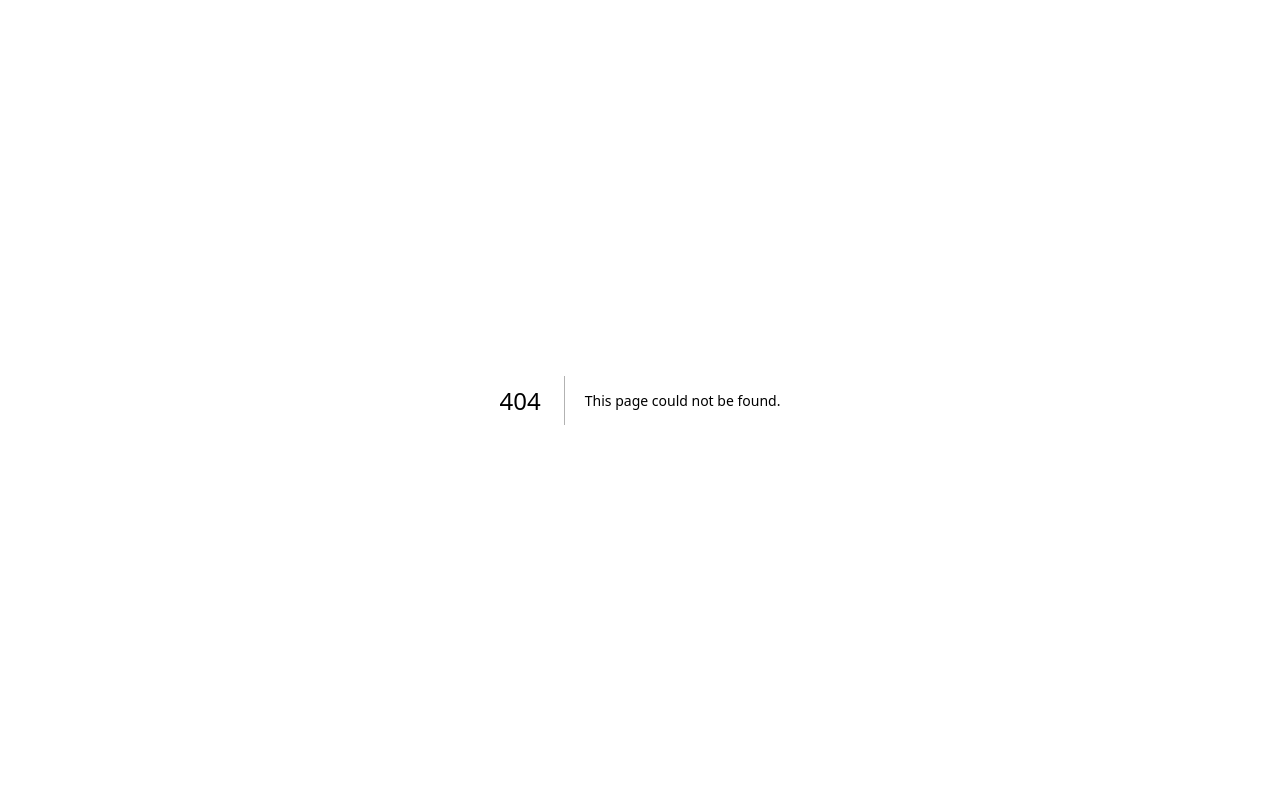
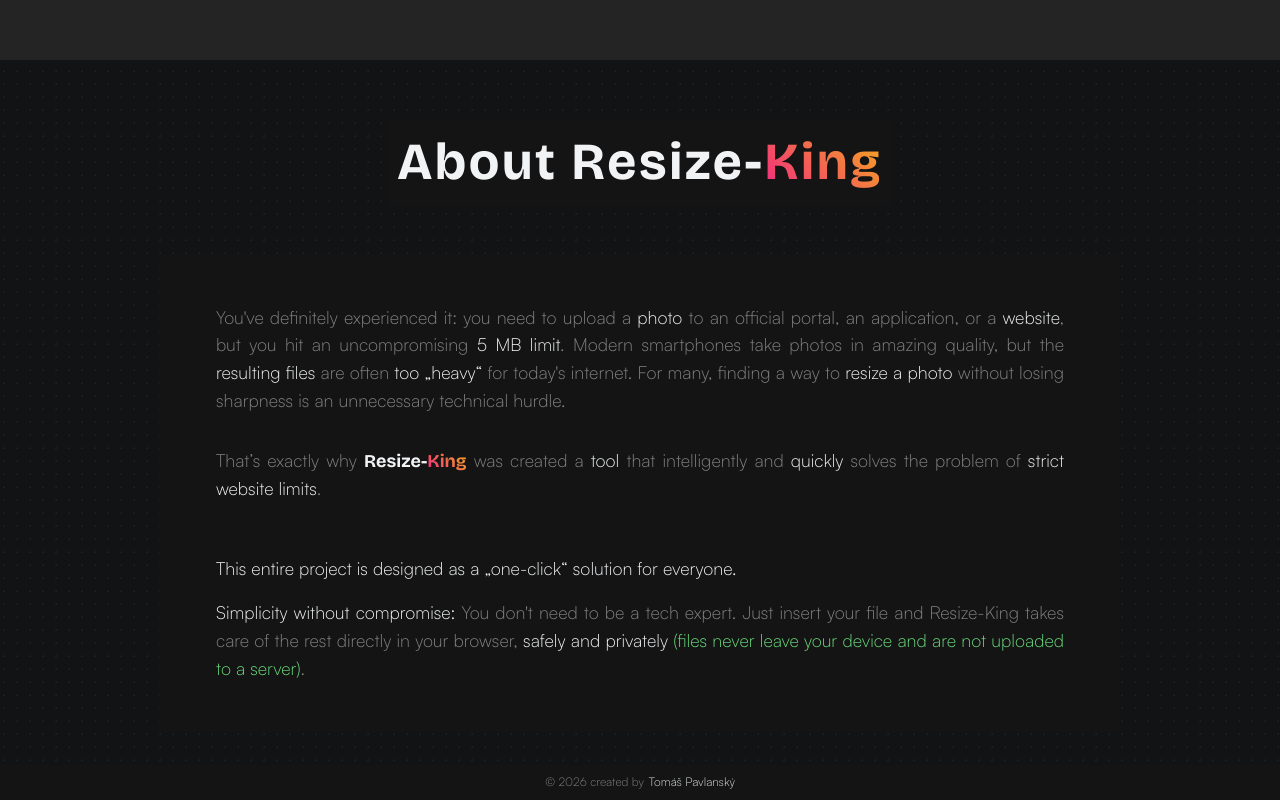
Before and after one commit to pavlansky/ResizeKing, a Next.js app: page /en/about in a window 1280 px wide. Before the commit this address had no page. Built offline with nearby package versions, Linux system fonts and the light colour scheme; a web font is replaced by a local one.

Commit message:
feat: About page with ENG|SK translations

```diff
--- a/messages/en.json
+++ b/messages/en.json
@@ -22,6 +22,11 @@
   },
   "AboutPage": {
     "title": "About ",
-    "brand": "Resize-King"
+    "brand": "Resize-King",
+    "paragraph_1": "You've definitely experienced it: you need to upload a <strong>photo</strong> to an official portal, an application, or a <strong>website</strong>, but you hit an uncompromising <strong>5 MB limit</strong>. Modern smartphones take photos in amazing quality, but the <strong>resulting files</strong> are often <strong>too „heavy“</strong> for today's internet. For many, finding a way to <strong>resize a photo</strong> without losing sharpness is an unnecessary technical hurdle.",
+    "paragraph_2": "That’s exactly why <strongbrand>Resize-King</strongbrand> was created a <strong>tool</strong> that intelligently and <strong>quickly</strong> solves the problem of <strong>strict website limits</strong>.",
+    "paragraph_3": "This entire project is designed as a „one-click“ solution for everyone.",
+    "list_text_1": "<strong>Simplicity without compromise:</strong> You don't need to be a tech expert. Just insert your file and Resize-King takes care of the rest directly in your browser, <strong>safely and privately</strong> <green>(files never leave your device and are not uploaded to a server)</green>."
   }
+
 }
--- a/messages/sk.json
+++ b/messages/sk.json
@@ -22,6 +22,10 @@
   },
   "AboutPage": {
     "title": "O projekte ",
-    "brand": "Resize-King"
+    "brand": "Resize-King",
+    "paragraph_1": "Určite ste to už zažili: potrebujete nahrať <strong>fotografiu</strong> na úradný portál, do prihlášky, alebo na <strong>web</strong>, ale narazíte na nekompromisný <strong>limit 5 MB</strong>. Moderné smartfóny robia fotky v  úžasnej kvalite, no <strong>výsledné súbory</strong> sú pre dnešný internet často <strong>príliš „ťažké“</strong>. Pre mnohých je hľadanie spôsobu, ako <strong>fotku zmenšiť</strong> bez straty ostrosti zbytočnou technickou prekážkou.",
+    "paragraph_2": "Práve preto vznikol <strongbrand>Resize-King</strongbrand> <strong>nástroj</strong>, ktorý inteligentne a <strong>rýchlo</strong> rieši problém s <strong>prísnymi limitmi webov</strong>.",
+    "paragraph_3": "Celý tento projekt je navrhnutý ako „one-click“ riešenie pre každého.",
+    "list_text_1": "<strong>Jednoduchosť bez kompromisov:</strong> Nemusíte byť technický expert. Stačí vložiť súbor a Resize-King sa postará o zvyšok priamo vo vašom prehliadači, <strong>bezpečne a súkromne</strong> <green>(súbory neopustia vaše zariadenie a nebudú nahrané na server)</green>."
   }
 }
--- /dev/null
+++ b/src/app/[locale]/(shell)/about/page.tsx
@@ -0,0 +1,136 @@
+import { use } from 'react';
+import '@/app/[locale]/(shell)/page.module.css';
+import { Container, Flex, rem, Title, Text, Stack, Space } from '@mantine/core';
+import { BrandHeading } from '@/components/BrandHeading/BrandHeading';
+import { setRequestLocale } from 'next-intl/server';
+import { Locale, useTranslations } from 'next-intl';
+
+export default function About({ params }: PageProps<'/[locale]/about'>) {
+  const { locale } = use(params);
+  setRequestLocale(locale as Locale);
+  const t = useTranslations('AboutPage');
+
+  return (
+    <Container
+      size="100%"
+      px={{ base: 0 }}
+    >
+      <Flex
+        direction="column"
+        align="center"
+      >
+        <Flex
+          w="full"
+          justify="center"
+          mt={{ base: 'md', xs: 'xl', md: rem(50), lg: rem(60) }}
+          mb={{ sm: 'sm', xs: 'lg', md: 'xl' }}
+        >
+          <Title
+            order={1}
+            fz={{ base: rem(24), xxs: rem(28), xs: rem(36), sm: rem(46), lg: rem(52) }}
+            c="gray.1"
+            bg={{ sm: 'dark.9' }}
+            p={{ base: rem(9) }}
+          >
+            {t('title')}
+            <BrandHeading
+              fz={{ base: rem(24), xxs: rem(28), xs: rem(36), sm: rem(46), lg: rem(52) }}
+              component="span"
+            />
+          </Title>
+        </Flex>
+        <Flex
+          direction="column"
+          maw={{ base: '100%', sm: '80%', lg: rem(960) }}
+          gap={{ base: 'md', sm: 'xl' }}
+          px={{ base: 'lg', xxs: 'xl', xs: rem(46), sm: rem(56) }}
+          py={{ base: 'xl', sm: rem(50) }}
+          mt={{ base: 'md' }}
+          bg="dark.9"
+        >
+          <Text
+            ta="justify"
+            c="dark.2"
+            fz={{ base: 'md', md: 'lg' }}
+          >
+            {t.rich('paragraph_1', {
+              strong: (chunks) => (
+                <Text
+                  inherit
+                  c="gray.1"
+                  component="strong"
+                >
+                  {chunks}
+                </Text>
+              ),
+            })}
+          </Text>
+          <Text
+            ta="justify"
+            c="dark.2"
+            fz={{ base: 'md', md: 'lg' }}
+          >
+            {t.rich('paragraph_2', {
+              strongbrand: (chunks) => (
+                <BrandHeading
+                  component="span"
+                  c="gray.1"
+                  fz={{ base: 'md', md: 'lg' }}
+                  style={{ lineHeight: '1rem' }}
+                >
+                  {chunks}
+                </BrandHeading>
+              ),
+              strong: (chunks) => (
+                <Text
+                  inherit
+                  c="gray.1"
+                  component="strong"
+                >
+                  {chunks}
+                </Text>
+              ),
+            })}
+          </Text>
+          <Stack mt={{ base: 'md', md: 'lg' }}>
+            <Text
+              ta="justify"
+              c="gray.1"
+              fz={{ base: 'md', md: 'lg' }}
+            >
+              {t('paragraph_3')}
+            </Text>
+
+            <Text
+              ta="justify"
+              c="dark.2"
+              fz={{ base: 'md', md: 'lg' }}
+            >
+              {t.rich('list_text_1', {
+                strong: (chunks) => (
+                  <Text
+                    inherit
+                    c="gray.1"
+                    component="strong"
+                  >
+                    {chunks}
+                  </Text>
+                ),
+                green: (chunks) => (
+                  <Text
+                    inherit
+                    c="green"
+                    component="strong"
+                  >
+                    {chunks}
+                  </Text>
+                ),
+              })}
+            </Text>
+          </Stack>
+        </Flex>
+      </Flex>
+      <Space h={{ base: 'xl' }} />
+    </Container>
+  );
+}
--- /dev/null
+++ b/src/components/BrandHeading/BrandHeading.tsx
@@ -0,0 +1,27 @@
+import { forwardRef } from 'react';
+import { Title, Text, createPolymorphicComponent, type TitleProps } from '@mantine/core';
+
+const _BrandHeading = forwardRef<HTMLHeadingElement, TitleProps>(function BrandHeading(props, ref) {
+  return (
+    <Title
+      ref={ref}
+      {...props}
+    >
+      Resize-
+      <Text
+        component="span"
+        inherit
+        variant="gradient"
+        gradient={{
+          from: 'rgb(241, 39, 130)',
+          to: 'rgb(245, 175, 25)',
+          deg: 45,
+        }}
+      >
+        King
+      </Text>
+    </Title>
+  );
+});
+
+export const BrandHeading = createPolymorphicComponent<'h1', TitleProps>(_BrandHeading);
--- a/src/i18n/routing.ts
+++ b/src/i18n/routing.ts
@@ -14,5 +14,8 @@
     '/resize-image': {
       sk: '/zmensi-obrazok',
     },
+    '/about': {
+      sk: '/o-projekte',
+    },
   },
 });
```
